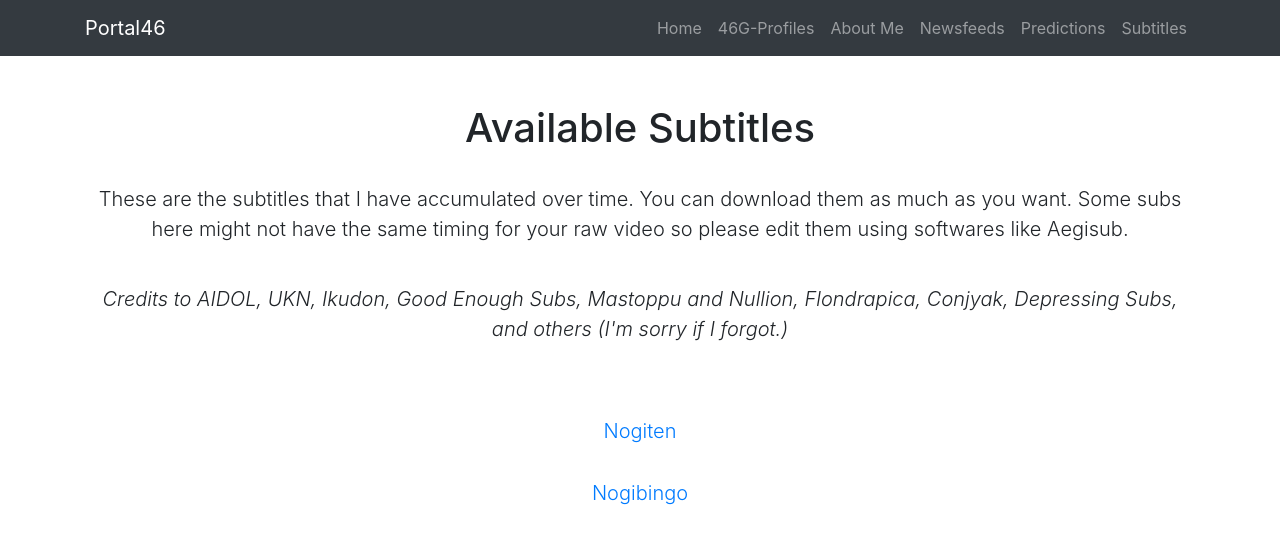
After one commit to chivequiachon/portal46, a Django app: page /subs/ in a window 1280 px wide. The commit adds this page. Shown: the top 544 px of the page. Run offline with Django 3.2, Linux system fonts and the light colour scheme; parts of the project's set-up code (start-up, migrations or seed data) failed here and were passed over; some libraries are stand-ins or nearby versions.

Commit message:
Added initial updates for subtitles page

```diff
--- a/portal/admin.py
+++ b/portal/admin.py
@@ -1,3 +1,4 @@
 from django.contrib import admin
+from .models import SubtitleFile
 
-# Register your models here.
+admin.site.register(SubtitleFile)
--- a/portal/templates/pages/base.html
+++ b/portal/templates/pages/base.html
@@ -56,7 +56,7 @@
               <a class="nav-link" href="#">Predictions</a>
             </li>
             <li class="nav-item">
-              <a class="nav-link" href="#">Subtitles</a>
+              <a class="nav-link" href="{% url 'subs_download' %}">Subtitles</a>
             </li>
           </ul>
         </div>
--- /dev/null
+++ b/portal/templates/pages/nogibingo_subs.html
@@ -0,0 +1,6 @@
+{% extends 'pages/simple_base.html'%}
+{% block content %}
+  {% for sub in subs %}
+  <a href="{{ sub.subtitle_download_link }}">{{ sub.subtitle_name }}</a><br />
+  {% endfor %}
+{% endblock %}
--- /dev/null
+++ b/portal/templates/pages/nogiten_subs.html
@@ -0,0 +1,6 @@
+{% extends 'pages/simple_base.html'%}
+{% block content %}
+  {% for sub in subs %}
+  <a href="{{ sub.subtitle_download_link }}">{{ sub.subtitle_name }}</a><br />
+  {% endfor %}
+{% endblock %}
--- /dev/null
+++ b/portal/templates/pages/subtitles_page.html
@@ -0,0 +1,13 @@
+{% extends 'pages/base.html'%}
+{% load static %}
+{% block content %}
+<div class="row">
+  <div class="col-lg-12 text-center">
+    <h1 class="mt-5">Available Subtitles</h1><br />
+    <p class="lead">These are the subtitles that I have accumulated over time. You can download them as much as you want. Some subs here might not have the same timing for your raw video so please edit them using softwares like Aegisub.</p><br />
+    <p class="lead"><em>Credits to AIDOL, UKN, Ikudon, Good Enough Subs, Mastoppu and Nullion, Flondrapica, Conjyak, Depressing Subs, and others (I'm sorry if I forgot.)</em></p><br /><br />
+    <p class="lead"><a class="nav-link" href="{% url 'nogiten_subs_download' %}">Nogiten</a></p>
+    <p class="lead"><a class="nav-link" href="{% url 'nogibingo_subs_download' %}">Nogibingo</a></p>
+  </div>
+</div>
+{% endblock %}
--- a/portal/urls.py
+++ b/portal/urls.py
@@ -4,6 +4,9 @@ from . import views
 urlpatterns = [
   url(r'^$', views.welcome_page, name='welcome_page'),
   url(r'^about/$', views.about_me, name='about_me'),
+  url(r'^subs/$', views.subs_download, name='subs_download'),
+  url(r'^subs/nogiten/$', views.nogiten_subs_download, name='nogiten_subs_download'),
+  url(r'^subs/nogibingo/$', views.nogibingo_subs_download, name='nogibingo_subs_download'),
 #  url(r'^post/(?P<pk>\d+)/$', views.post_detail, name='post_detail'),
 #  url(r'^post/new/$', views.post_new, name='post_new'),
 #  url(r'^post/(?P<pk>\d+)/edit/$', views.post_edit, name='post_edit')
--- a/portal/views.py
+++ b/portal/views.py
@@ -1,8 +1,21 @@
 from django.shortcuts import render
 from django.http import HttpResponse
+
+from portal.models import SubtitleFile
 
 def welcome_page(request):
   return render(request, 'pages/welcome_page.html')
 
 def about_me(request):
   return render(request, 'pages/about_me.html')
+
+def subs_download(request):
+  return render(request, 'pages/subtitles_page.html')
+
+def nogiten_subs_download(request):
+  subs = SubtitleFile.objects.filter(subtitle_name__contains='Nogiten').order_by('subtitle_name')
+  return render(request, 'pages/nogiten_subs.html', {'subs':subs})
+
+def nogibingo_subs_download(request):
+  subs = SubtitleFile.objects.filter(subtitle_name__contains='NOGIBINGO').order_by('subtitle_name')
+  return render(request, 'pages/nogibingo_subs.html', {'subs':subs})
```
Also changed, not shown: portal/models.py (+9 -1 lines), portal/templates/pages/simple_base.html (added, +20 -0 lines), portal/migrations/0001_initial.py (added), portal/migrations/0002_auto_20180208_1915.py (added).
